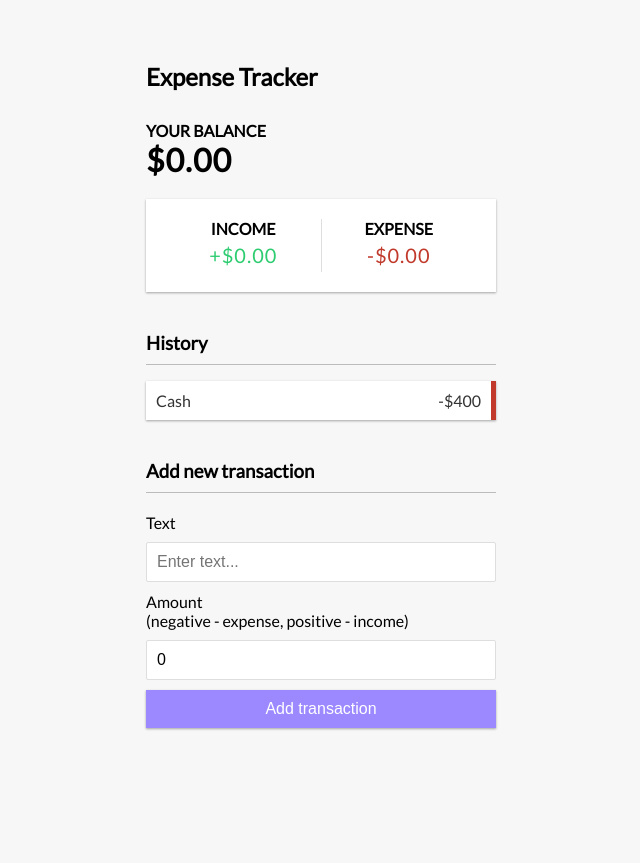
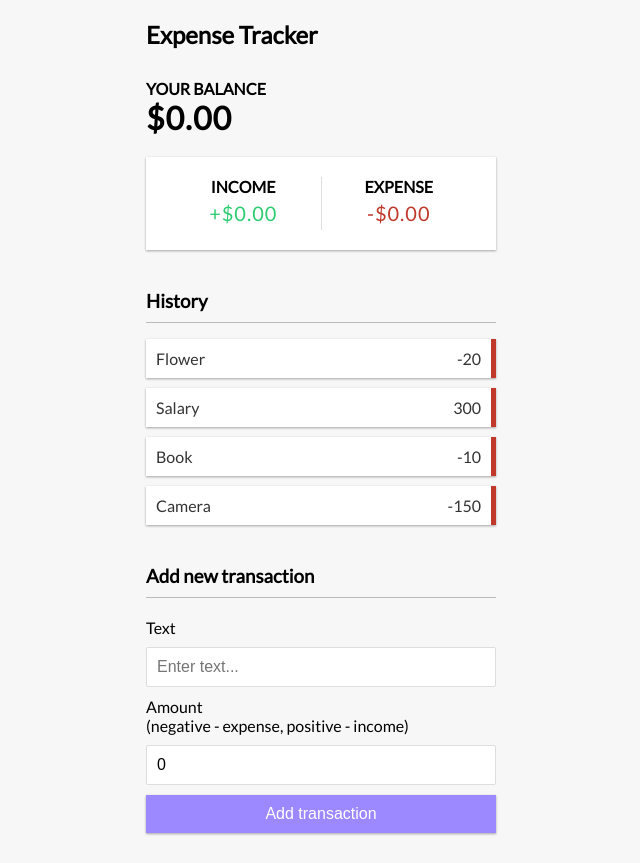
Before and after one commit to LNKeat/expense-tracker-react, a React (Create React App) app: page / in a window 1280 px wide. Shown: the whole page, without its empty margins (319-959 px from the left). Before the commit the page ends 800 px from the top, so only its background shows below. Built offline with nearby package versions, Linux system fonts and the light colour scheme.

Commit message:
map through transactions in global state

```diff
--- a/src/components/TransactionList.js
+++ b/src/components/TransactionList.js
@@ -1,13 +1,20 @@
-import React from 'react'
+import React, { useContext } from 'react'
+import { GlobalContext } from '../context/GlobalState'
 
 export const TransactionList  = () => {
+    const { transactions } = useContext(GlobalContext)
+
+
+
     return (
         <>
             <h3>History</h3>
             <ul id="list" className="list">
-                <li className="minus">
-                    Cash <span>-$400</span><button className="delete-btn">x</button>
+                {transactions.map( transaction => (
+                <li key={transaction.id} className="minus">
+                    {transaction.text} <span>{transaction.amount}</span><button className="delete-btn">x</button>
                 </li>
+                ))}
             </ul>
         </>
     )
--- a/src/context/GlobalState.js
+++ b/src/context/GlobalState.js
@@ -8,7 +8,7 @@
         { id: 1, text: 'Flower', amount: -20 },
         { id: 2, text: 'Salary', amount: 300 },
         { id: 3, text: 'Book', amount: -10 },
-        { id: 4, text: 'Camera', amount: 150 }
+        { id: 4, text: 'Camera', amount: -150 }
     ]
 }
 
```
